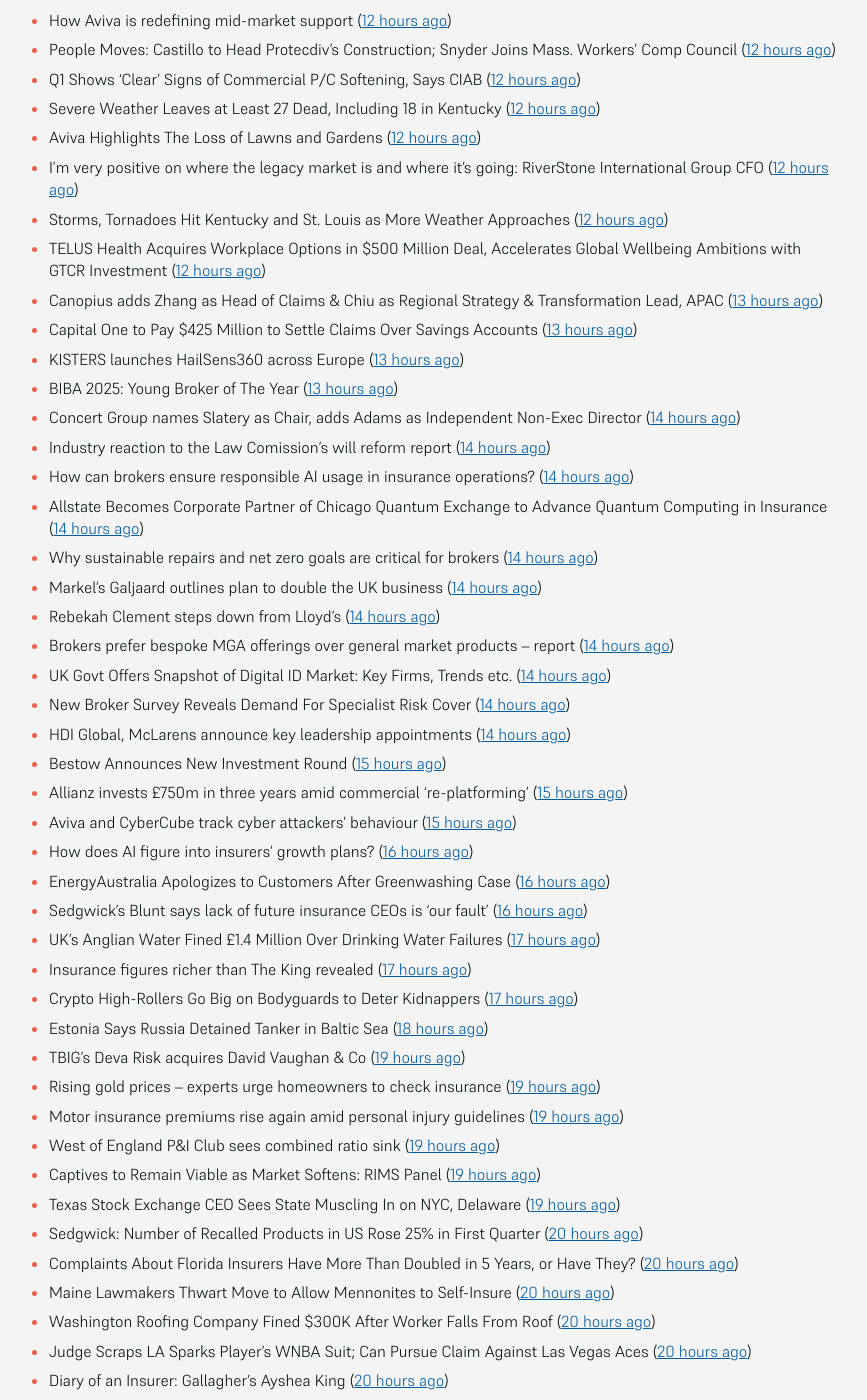
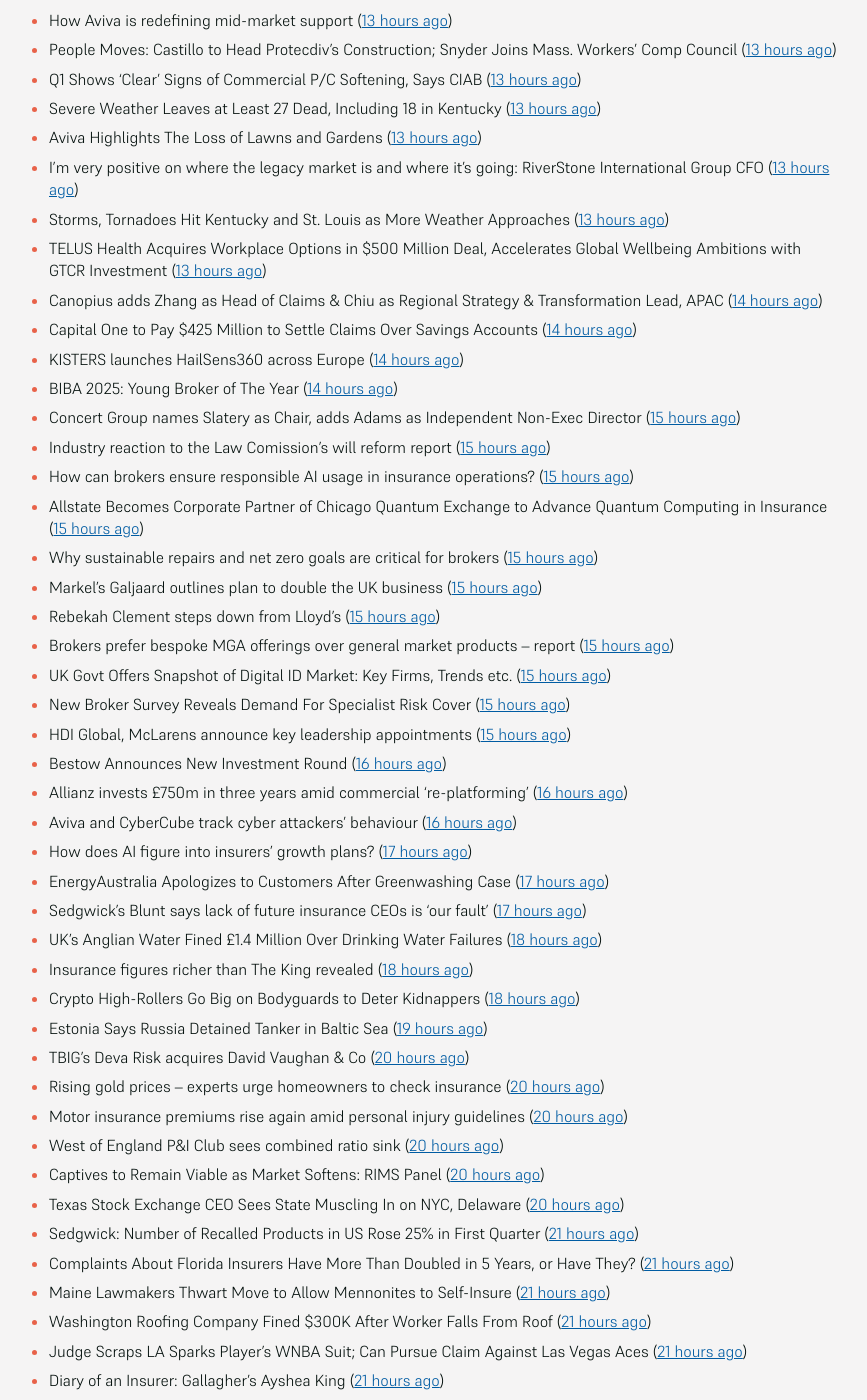
Before and after one commit to mat-0/feeds.thechels.uk, a Jekyll site: the page built from index.md, in a window 1280 px wide and 1400 px high, scrolled down 765 px. Shown: the whole window, without its empty margins (215-1082 px from the left). Built offline with Jekyll 4.4.1, drawn with Linux system fonts in a browser that asks for light colours; some of the changed text lies outside the part shown.

Commit message:
New Feed

```diff
--- a/index.md
+++ b/index.md
@@ -8,69 +8,69 @@ description: Latest Updates
 [Get this as an RSS feed](/feed.rss)
 
 <!-- news_marker starts -->
-- AI data management crucial for insurers' compliance ([5 hours ago](https://www.dig-in.com/news/ai-data-management-crucial-for-insurers-compliance))
-- Strategies for navigating regulatory changes in a digital landscape ([5 hours ago](https://www.dig-in.com/opinion/strategies-for-navigating-federal-and-state-regulations))
-- California Commissioner Launches Smoke Claims & Remediation Task Force ([7 hours ago](https://www.insurancejournal.com/news/west/2025/05/19/824395.htm))
-- Turbulent Waters May Have Been Factor in Mexican Ship’s Crash Into Brooklyn Bridge ([7 hours ago](https://www.insurancejournal.com/news/east/2025/05/19/824334.htm))
-- Despite Backlash From Trump, DEI Hasn’t Disappeared at US Companies ([9 hours ago](https://www.insurancejournal.com/news/national/2025/05/19/824379.htm))
-- Fire Destroys Mansion on a Former Louisiana Sugar Plantation ([9 hours ago](https://www.insurancejournal.com/news/southcentral/2025/05/19/824378.htm))
-- Aon and Moody’s expand reinsurance casualty collaboration ([9 hours ago](https://www.reinsurancene.ws/aon-and-moodys-expand-reinsurance-casualty-collaboration/))
-- Boroughs appointed Vice Chairman of Chubb Group, Hogan promoted to CIO ([10 hours ago](https://www.reinsurancene.ws/boroughs-appointed-vice-chairman-of-chubb-group-hogan-promoted-to-cio/))
-- April investments highlight growing appetite for China’s re/insurance sector ([10 hours ago](https://www.reinsurancene.ws/april-investments-highlight-growing-appetite-for-chinas-re-insurance-sector/))
-- Zurich targeting 30% SME growth in 2025 ([10 hours ago](https://www.postonline.co.uk/news/7957779/zurich-targeting-30-sme-growth-in-2025))
-- Aviva Partners with CyberCube to Enhance Cyber Threat Detection and Exposure Management ([10 hours ago](https://www.insurtechinsights.com/aviva-partners-with-cybercube-to-enhance-cyber-threat-detection-and-exposure-management/))
-- M&S’ Slow Recovery From Cyberattack Puts it at Risk of Lasting Damage ([10 hours ago](https://www.insurancejournal.com/news/international/2025/05/19/824356.htm))
-- New Partnership Aims to Boost In-Car Chip Security ([10 hours ago](https://insurance-edge.net/2025/05/19/new-partnership-aims-to-boost-in-car-chip-security/))
-- Aon appoints Neil Maynard as Chief Broking Officer, Aviation ([11 hours ago](https://www.reinsurancene.ws/aon-appoints-neil-maynard-as-chief-broking-officer-aviation/))
-- VIG bids for majority stake in Moldasig ([11 hours ago](https://www.reinsurancene.ws/vig-bids-for-majority-stake-in-moldasig/))
-- UK Legal Aid Hack Includes ‘Significant Amount’ of Personal Data ([11 hours ago](https://www.insurancejournal.com/news/international/2025/05/19/824353.htm))
-- Inigo, Johnson & Johnson backed Motion Specialty becomes Lloyd’s coverholder ([12 hours ago](https://www.reinsurancene.ws/inigo-johnson-johnson-backed-motion-specialty-becomes-lloyds-coverholder/))
-- How Aviva is redefining mid-market support ([12 hours ago](https://www.insurancebusinessmag.com/uk/news/breaking-news/how-aviva-is-redefining-midmarket-support-535375.aspx))
-- People Moves: Castillo to Head Protecdiv’s Construction; Snyder Joins Mass. Workers’ Comp Council ([12 hours ago](https://www.insurancejournal.com/news/east/2025/05/19/823716.htm))
-- Q1 Shows ‘Clear’ Signs of Commercial P/C Softening, Says CIAB ([12 hours ago](https://www.insurancejournal.com/news/national/2025/05/19/824328.htm))
-- Severe Weather Leaves at Least 27 Dead, Including 18 in Kentucky ([12 hours ago](https://www.insurancejournal.com/news/southeast/2025/05/19/824341.htm))
-- Aviva Highlights The Loss of Lawns and Gardens ([12 hours ago](https://insurance-edge.net/2025/05/19/aviva-highlights-the-loss-of-lawns-and-gardens/))
-- I’m very positive on where the legacy market is and where it’s going: RiverStone International Group CFO ([12 hours ago](https://www.reinsurancene.ws/im-very-positive-on-where-the-legacy-market-is-and-where-its-going-riverstone-international-group-cfo/))
-- Storms, Tornadoes Hit Kentucky and St. Louis as More Weather Approaches ([12 hours ago](https://www.insurancejournal.com/news/southeast/2025/05/19/824329.htm))
-- TELUS Health Acquires Workplace Options in $500 Million Deal, Accelerates Global Wellbeing Ambitions with GTCR Investment ([12 hours ago](https://www.insurtechinsights.com/telus-health-acquires-workplace-options-in-500-million-deal-accelerates-global-wellbeing-ambitions-with-gtcr-investment/))
-- Canopius adds Zhang as Head of Claims & Chiu as Regional Strategy & Transformation Lead, APAC ([13 hours ago](https://www.reinsurancene.ws/canopius-adds-zhang-as-head-of-claims-chiu-as-regional-strategy-transformation-lead-apac/))
-- Capital One to Pay $425 Million to Settle Claims Over Savings Accounts ([13 hours ago](https://www.insurancejournal.com/news/east/2025/05/19/824323.htm))
-- KISTERS launches HailSens360 across Europe ([13 hours ago](https://www.reinsurancene.ws/kisters-launches-hailsens360-across-europe/))
-- BIBA 2025: Young Broker of The Year ([13 hours ago](https://insurance-edge.net/2025/05/19/biba-2025-young-broker-of-the-year/))
-- Concert Group names Slatery as Chair, adds Adams as Independent Non-Exec Director ([14 hours ago](https://www.reinsurancene.ws/concert-group-names-slatery-as-chair-adds-adams-as-independent-non-exec-director/))
-- Industry reaction to the Law Comission’s will reform report ([14 hours ago](https://ifamagazine.com/industry-reaction-to-the-law-comissions-will-reform-report/))
-- How can brokers ensure responsible AI usage in insurance operations? ([14 hours ago](https://www.insurancebusinessmag.com/uk/news/technology/how-can-brokers-ensure-responsible-ai-usage-in-insurance-operations-536137.aspx))
-- Allstate Becomes Corporate Partner of Chicago Quantum Exchange to Advance Quantum Computing in Insurance ([14 hours ago](https://www.insurtechinsights.com/allstate-becomes-corporate-partner-of-chicago-quantum-exchange-to-advance-quantum-computing-in-insurance/))
-- Why sustainable repairs and net zero goals are critical for brokers ([14 hours ago](https://www.insurancebusinessmag.com/uk/news/environmental/why-sustainable-repairs-and-net-zero-goals-are-critical-for-brokers-536136.aspx))
-- Markel’s Galjaard outlines plan to double the UK business ([14 hours ago](https://www.postonline.co.uk/news/7957775/markels-galjaard-outlines-plan-to-double-the-uk-business))
-- Rebekah Clement steps down from Lloyd's ([14 hours ago](https://www.insurancebusinessmag.com/uk/news/breaking-news/rebekah-clement-steps-down-from-lloyds-536135.aspx))
-- Brokers prefer bespoke MGA offerings over general market products – report ([14 hours ago](https://www.insurancebusinessmag.com/uk/news/breaking-news/brokers-prefer-bespoke-mga-offerings-over-general-market-products--report-536134.aspx))
-- UK Govt Offers Snapshot of Digital ID Market: Key Firms, Trends etc. ([14 hours ago](https://insurance-edge.net/2025/05/19/uk-govt-offers-snapshot-of-digital-id-market-key-firms-trends-etc/))
-- New Broker Survey Reveals Demand For Specialist Risk Cover ([14 hours ago](https://insurance-edge.net/2025/05/19/new-broker-survey-reveals-demand-for-specialist-risk-cover/))
-- HDI Global, McLarens announce key leadership appointments ([14 hours ago](https://www.insurancebusinessmag.com/uk/news/breaking-news/hdi-global-mclarens-announce-key-leadership-appointments-536132.aspx))
-- Bestow Announces New Investment Round ([15 hours ago](https://insurance-edge.net/2025/05/19/bestow-announces-new-investment-round/))
-- Allianz invests £750m in three years amid commercial ‘re-platforming’ ([15 hours ago](https://www.postonline.co.uk/news/7957771/allianz-invests-ps750m-in-three-years-amid-commercial-replatforming))
-- Aviva and CyberCube track cyber attackers’ behaviour ([15 hours ago](https://www.postonline.co.uk/news/7957778/aviva-and-cybercube-track-cyber-attackers-behaviour))
-- How does AI figure into insurers' growth plans? ([16 hours ago](https://www.dig-in.com/list/how-does-ai-figure-into-insurers-growth-plans))
-- EnergyAustralia Apologizes to Customers After Greenwashing Case ([16 hours ago](https://www.insurancejournal.com/news/international/2025/05/19/824194.htm))
-- Sedgwick’s Blunt says lack of future insurance CEOs is ‘our fault’ ([16 hours ago](https://www.postonline.co.uk/news/7957772/sedgwicks-blunt-says-lack-of-future-insurance-ceos-is-our-fault))
-- UK’s Anglian Water Fined £1.4 Million Over Drinking Water Failures ([17 hours ago](https://www.insurancejournal.com/news/international/2025/05/19/824185.htm))
-- Insurance figures richer than The King revealed ([17 hours ago](https://www.postonline.co.uk/news/7957777/insurance-figures-richer-than-the-king-revealed))
-- Crypto High-Rollers Go Big on Bodyguards to Deter Kidnappers ([17 hours ago](https://www.insurancejournal.com/news/international/2025/05/19/824178.htm))
-- Estonia Says Russia Detained Tanker in Baltic Sea ([18 hours ago](https://www.insurancejournal.com/news/international/2025/05/19/824175.htm))
-- TBIG's Deva Risk acquires David Vaughan & Co ([19 hours ago](https://www.insurancebusinessmag.com/uk/news/breaking-news/tbigs-deva-risk-acquires-david-vaughan-and-co-536120.aspx))
-- Rising gold prices – experts urge homeowners to check insurance ([19 hours ago](https://www.insurancebusinessmag.com/uk/news/property-insurance/rising-gold-prices--experts-urge-homeowners-to-check-insurance-536119.aspx))
-- Motor insurance premiums rise again amid personal injury guidelines ([19 hours ago](https://www.insurancebusinessmag.com/uk/news/auto-motor/motor-insurance-premiums-rise-again-amid-personal-injury-guidelines-536118.aspx))
-- West of England P&I Club sees combined ratio sink ([19 hours ago](https://www.insurancebusinessmag.com/uk/news/marine/west-of-england-pandi-club-sees-combined-ratio-sink-536117.aspx))
-- Captives to Remain Viable as Market Softens: RIMS Panel ([19 hours ago](https://www.insurancejournal.com/news/national/2025/05/19/823940.htm))
-- Texas Stock Exchange CEO Sees State Muscling In on NYC, Delaware ([19 hours ago](https://www.insurancejournal.com/news/southcentral/2025/05/19/824129.htm))
-- Sedgwick: Number of Recalled Products in US Rose 25% in First Quarter ([20 hours ago](https://www.insurancejournal.com/news/national/2025/05/19/824155.htm))
-- Complaints About Florida Insurers Have More Than Doubled in 5 Years, or Have They? ([20 hours ago](https://www.insurancejournal.com/news/southeast/2025/05/19/824138.htm))
-- Maine Lawmakers Thwart Move to Allow Mennonites to Self-Insure ([20 hours ago](https://www.insurancejournal.com/news/east/2025/05/19/824161.htm))
-- Washington Roofing Company Fined $300K After Worker Falls From Roof ([20 hours ago](https://www.insurancejournal.com/news/west/2025/05/19/823964.htm))
-- Judge Scraps LA Sparks Player’s WNBA Suit; Can Pursue Claim Against Las Vegas Aces ([20 hours ago](https://www.insurancejournal.com/news/west/2025/05/19/824106.htm))
-- Diary of an Insurer: Gallagher’s Ayshea King ([20 hours ago](https://www.postonline.co.uk/broker/7957466/diary-of-an-insurer-gallaghers-ayshea-king))
-- Claims service improves but regional delivery varies ([20 hours ago](https://www.postonline.co.uk/claims/7957673/claims-service-improves-but-regional-delivery-varies))
+- AI data management crucial for insurers' compliance ([6 hours ago](https://www.dig-in.com/news/ai-data-management-crucial-for-insurers-compliance))
+- Strategies for navigating regulatory changes in a digital landscape ([6 hours ago](https://www.dig-in.com/opinion/strategies-for-navigating-federal-and-state-regulations))
+- California Commissioner Launches Smoke Claims & Remediation Task Force ([8 hours ago](https://www.insurancejournal.com/news/west/2025/05/19/824395.htm))
+- Turbulent Waters May Have Been Factor in Mexican Ship’s Crash Into Brooklyn Bridge ([8 hours ago](https://www.insurancejournal.com/news/east/2025/05/19/824334.htm))
+- Despite Backlash From Trump, DEI Hasn’t Disappeared at US Companies ([10 hours ago](https://www.insurancejournal.com/news/national/2025/05/19/824379.htm))
+- Fire Destroys Mansion on a Former Louisiana Sugar Plantation ([10 hours ago](https://www.insurancejournal.com/news/southcentral/2025/05/19/824378.htm))
+- Aon and Moody’s expand reinsurance casualty collaboration ([10 hours ago](https://www.reinsurancene.ws/aon-and-moodys-expand-reinsurance-casualty-collaboration/))
+- Boroughs appointed Vice Chairman of Chubb Group, Hogan promoted to CIO ([11 hours ago](https://www.reinsurancene.ws/boroughs-appointed-vice-chairman-of-chubb-group-hogan-promoted-to-cio/))
+- April investments highlight growing appetite for China’s re/insurance sector ([11 hours ago](https://www.reinsurancene.ws/april-investments-highlight-growing-appetite-for-chinas-re-insurance-sector/))
+- Zurich targeting 30% SME growth in 2025 ([11 hours ago](https://www.postonline.co.uk/news/7957779/zurich-targeting-30-sme-growth-in-2025))
+- Aviva Partners with CyberCube to Enhance Cyber Threat Detection and Exposure Management ([11 hours ago](https://www.insurtechinsights.com/aviva-partners-with-cybercube-to-enhance-cyber-threat-detection-and-exposure-management/))
+- M&S’ Slow Recovery From Cyberattack Puts it at Risk of Lasting Damage ([11 hours ago](https://www.insurancejournal.com/news/international/2025/05/19/824356.htm))
+- New Partnership Aims to Boost In-Car Chip Security ([12 hours ago](https://insurance-edge.net/2025/05/19/new-partnership-aims-to-boost-in-car-chip-security/))
+- Aon appoints Neil Maynard as Chief Broking Officer, Aviation ([12 hours ago](https://www.reinsurancene.ws/aon-appoints-neil-maynard-as-chief-broking-officer-aviation/))
+- VIG bids for majority stake in Moldasig ([12 hours ago](https://www.reinsurancene.ws/vig-bids-for-majority-stake-in-moldasig/))
+- UK Legal Aid Hack Includes ‘Significant Amount’ of Personal Data ([12 hours ago](https://www.insurancejournal.com/news/international/2025/05/19/824353.htm))
+- Inigo, Johnson & Johnson backed Motion Specialty becomes Lloyd’s coverholder ([13 hours ago](https://www.reinsurancene.ws/inigo-johnson-johnson-backed-motion-specialty-becomes-lloyds-coverholder/))
+- How Aviva is redefining mid-market support ([13 hours ago](https://www.insurancebusinessmag.com/uk/news/breaking-news/how-aviva-is-redefining-midmarket-support-535375.aspx))
+- People Moves: Castillo to Head Protecdiv’s Construction; Snyder Joins Mass. Workers’ Comp Council ([13 hours ago](https://www.insurancejournal.com/news/east/2025/05/19/823716.htm))
+- Q1 Shows ‘Clear’ Signs of Commercial P/C Softening, Says CIAB ([13 hours ago](https://www.insurancejournal.com/news/national/2025/05/19/824328.htm))
+- Severe Weather Leaves at Least 27 Dead, Including 18 in Kentucky ([13 hours ago](https://www.insurancejournal.com/news/southeast/2025/05/19/824341.htm))
+- Aviva Highlights The Loss of Lawns and Gardens ([13 hours ago](https://insurance-edge.net/2025/05/19/aviva-highlights-the-loss-of-lawns-and-gardens/))
+- I’m very positive on where the legacy market is and where it’s going: RiverStone International Group CFO ([13 hours ago](https://www.reinsurancene.ws/im-very-positive-on-where-the-legacy-market-is-and-where-its-going-riverstone-international-group-cfo/))
+- Storms, Tornadoes Hit Kentucky and St. Louis as More Weather Approaches ([13 hours ago](https://www.insurancejournal.com/news/southeast/2025/05/19/824329.htm))
+- TELUS Health Acquires Workplace Options in $500 Million Deal, Accelerates Global Wellbeing Ambitions with GTCR Investment ([13 hours ago](https://www.insurtechinsights.com/telus-health-acquires-workplace-options-in-500-million-deal-accelerates-global-wellbeing-ambitions-with-gtcr-investment/))
+- Canopius adds Zhang as Head of Claims & Chiu as Regional Strategy & Transformation Lead, APAC ([14 hours ago](https://www.reinsurancene.ws/canopius-adds-zhang-as-head-of-claims-chiu-as-regional-strategy-transformation-lead-apac/))
+- Capital One to Pay $425 Million to Settle Claims Over Savings Accounts ([14 hours ago](https://www.insurancejournal.com/news/east/2025/05/19/824323.htm))
+- KISTERS launches HailSens360 across Europe ([14 hours ago](https://www.reinsurancene.ws/kisters-launches-hailsens360-across-europe/))
+- BIBA 2025: Young Broker of The Year ([14 hours ago](https://insurance-edge.net/2025/05/19/biba-2025-young-broker-of-the-year/))
+- Concert Group names Slatery as Chair, adds Adams as Independent Non-Exec Director ([15 hours ago](https://www.reinsurancene.ws/concert-group-names-slatery-as-chair-adds-adams-as-independent-non-exec-director/))
+- Industry reaction to the Law Comission’s will reform report ([15 hours ago](https://ifamagazine.com/industry-reaction-to-the-law-comissions-will-reform-report/))
+- How can brokers ensure responsible AI usage in insurance operations? ([15 hours ago](https://www.insurancebusinessmag.com/uk/news/technology/how-can-brokers-ensure-responsible-ai-usage-in-insurance-operations-536137.aspx))
+- Allstate Becomes Corporate Partner of Chicago Quantum Exchange to Advance Quantum Computing in Insurance ([15 hours ago](https://www.insurtechinsights.com/allstate-becomes-corporate-partner-of-chicago-quantum-exchange-to-advance-quantum-computing-in-insurance/))
+- Why sustainable repairs and net zero goals are critical for brokers ([15 hours ago](https://www.insurancebusinessmag.com/uk/news/environmental/why-sustainable-repairs-and-net-zero-goals-are-critical-for-brokers-536136.aspx))
+- Markel’s Galjaard outlines plan to double the UK business ([15 hours ago](https://www.postonline.co.uk/news/7957775/markels-galjaard-outlines-plan-to-double-the-uk-business))
+- Rebekah Clement steps down from Lloyd's ([15 hours ago](https://www.insurancebusinessmag.com/uk/news/breaking-news/rebekah-clement-steps-down-from-lloyds-536135.aspx))
+- Brokers prefer bespoke MGA offerings over general market products – report ([15 hours ago](https://www.insurancebusinessmag.com/uk/news/breaking-news/brokers-prefer-bespoke-mga-offerings-over-general-market-products--report-536134.aspx))
+- UK Govt Offers Snapshot of Digital ID Market: Key Firms, Trends etc. ([15 hours ago](https://insurance-edge.net/2025/05/19/uk-govt-offers-snapshot-of-digital-id-market-key-firms-trends-etc/))
+- New Broker Survey Reveals Demand For Specialist Risk Cover ([15 hours ago](https://insurance-edge.net/2025/05/19/new-broker-survey-reveals-demand-for-specialist-risk-cover/))
+- HDI Global, McLarens announce key leadership appointments ([15 hours ago](https://www.insurancebusinessmag.com/uk/news/breaking-news/hdi-global-mclarens-announce-key-leadership-appointments-536132.aspx))
+- Bestow Announces New Investment Round ([16 hours ago](https://insurance-edge.net/2025/05/19/bestow-announces-new-investment-round/))
+- Allianz invests £750m in three years amid commercial ‘re-platforming’ ([16 hours ago](https://www.postonline.co.uk/news/7957771/allianz-invests-ps750m-in-three-years-amid-commercial-replatforming))
+- Aviva and CyberCube track cyber attackers’ behaviour ([16 hours ago](https://www.postonline.co.uk/news/7957778/aviva-and-cybercube-track-cyber-attackers-behaviour))
+- How does AI figure into insurers' growth plans? ([17 hours ago](https://www.dig-in.com/list/how-does-ai-figure-into-insurers-growth-plans))
+- EnergyAustralia Apologizes to Customers After Greenwashing Case ([17 hours ago](https://www.insurancejournal.com/news/international/2025/05/19/824194.htm))
+- Sedgwick’s Blunt says lack of future insurance CEOs is ‘our fault’ ([17 hours ago](https://www.postonline.co.uk/news/7957772/sedgwicks-blunt-says-lack-of-future-insurance-ceos-is-our-fault))
+- UK’s Anglian Water Fined £1.4 Million Over Drinking Water Failures ([18 hours ago](https://www.insurancejournal.com/news/international/2025/05/19/824185.htm))
+- Insurance figures richer than The King revealed ([18 hours ago](https://www.postonline.co.uk/news/7957777/insurance-figures-richer-than-the-king-revealed))
+- Crypto High-Rollers Go Big on Bodyguards to Deter Kidnappers ([18 hours ago](https://www.insurancejournal.com/news/international/2025/05/19/824178.htm))
+- Estonia Says Russia Detained Tanker in Baltic Sea ([19 hours ago](https://www.insurancejournal.com/news/international/2025/05/19/824175.htm))
+- TBIG's Deva Risk acquires David Vaughan & Co ([20 hours ago](https://www.insurancebusinessmag.com/uk/news/breaking-news/tbigs-deva-risk-acquires-david-vaughan-and-co-536120.aspx))
+- Rising gold prices – experts urge homeowners to check insurance ([20 hours ago](https://www.insurancebusinessmag.com/uk/news/property-insurance/rising-gold-prices--experts-urge-homeowners-to-check-insurance-536119.aspx))
+- Motor insurance premiums rise again amid personal injury guidelines ([20 hours ago](https://www.insurancebusinessmag.com/uk/news/auto-motor/motor-insurance-premiums-rise-again-amid-personal-injury-guidelines-536118.aspx))
+- West of England P&I Club sees combined ratio sink ([20 hours ago](https://www.insurancebusinessmag.com/uk/news/marine/west-of-england-pandi-club-sees-combined-ratio-sink-536117.aspx))
+- Captives to Remain Viable as Market Softens: RIMS Panel ([20 hours ago](https://www.insurancejournal.com/news/national/2025/05/19/823940.htm))
+- Texas Stock Exchange CEO Sees State Muscling In on NYC, Delaware ([20 hours ago](https://www.insurancejournal.com/news/southcentral/2025/05/19/824129.htm))
+- Sedgwick: Number of Recalled Products in US Rose 25% in First Quarter ([21 hours ago](https://www.insurancejournal.com/news/national/2025/05/19/824155.htm))
+- Complaints About Florida Insurers Have More Than Doubled in 5 Years, or Have They? ([21 hours ago](https://www.insurancejournal.com/news/southeast/2025/05/19/824138.htm))
+- Maine Lawmakers Thwart Move to Allow Mennonites to Self-Insure ([21 hours ago](https://www.insurancejournal.com/news/east/2025/05/19/824161.htm))
+- Washington Roofing Company Fined $300K After Worker Falls From Roof ([21 hours ago](https://www.insurancejournal.com/news/west/2025/05/19/823964.htm))
+- Judge Scraps LA Sparks Player’s WNBA Suit; Can Pursue Claim Against Las Vegas Aces ([21 hours ago](https://www.insurancejournal.com/news/west/2025/05/19/824106.htm))
+- Diary of an Insurer: Gallagher’s Ayshea King ([21 hours ago](https://www.postonline.co.uk/broker/7957466/diary-of-an-insurer-gallaghers-ayshea-king))
+- Claims service improves but regional delivery varies ([21 hours ago](https://www.postonline.co.uk/claims/7957673/claims-service-improves-but-regional-delivery-varies))
 - Pairing Parametric and Standard Insurance Will Become More Common: East Carolina University Students ([1 days ago](https://www.insurancejournal.com/magazines/mag-features/2025/05/19/823760.htm))
 - Distracted Drivers Are Overconfident; 20% Still Texting While Driving ([1 days ago](https://www.insurancejournal.com/magazines/mag-features/2025/05/19/823759.htm))
 - Trouble Brewing? 6 New Risks for Winery and Brewery Clients ([1 days ago](https://www.insurancejournal.com/magazines/mag-features/2025/05/19/823758.htm))
```
